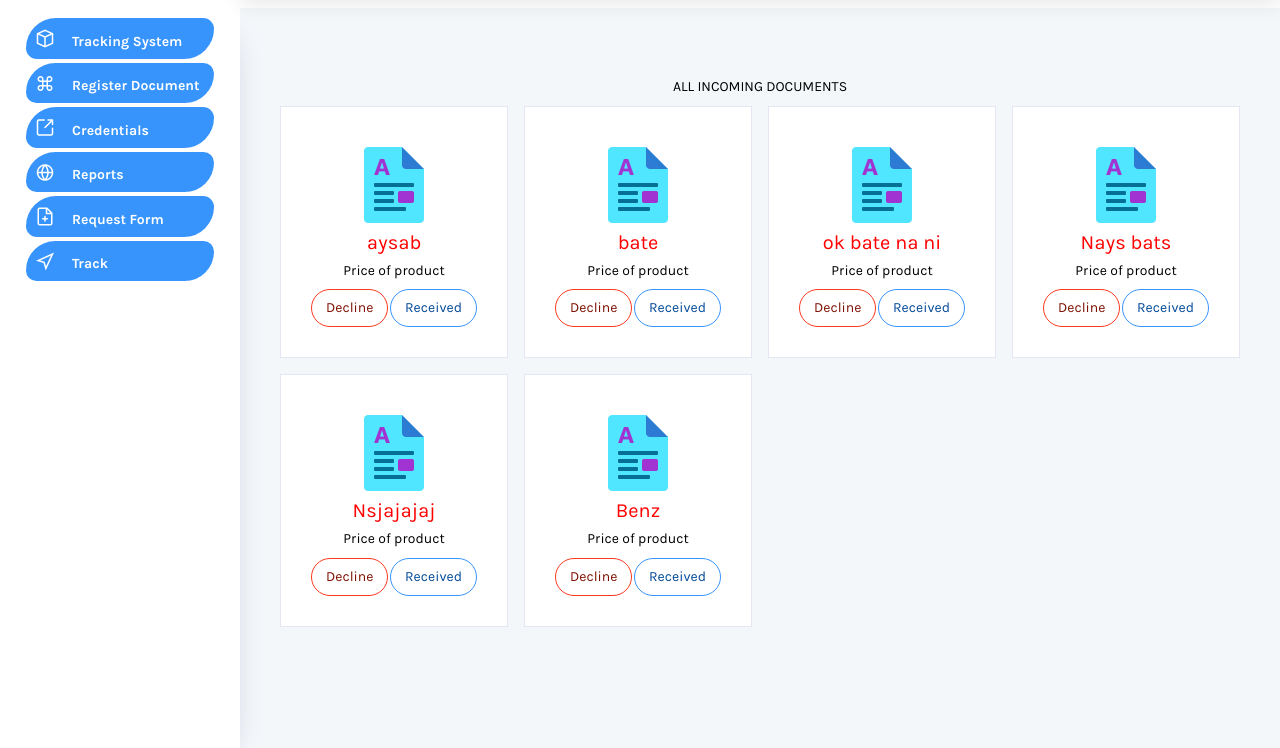
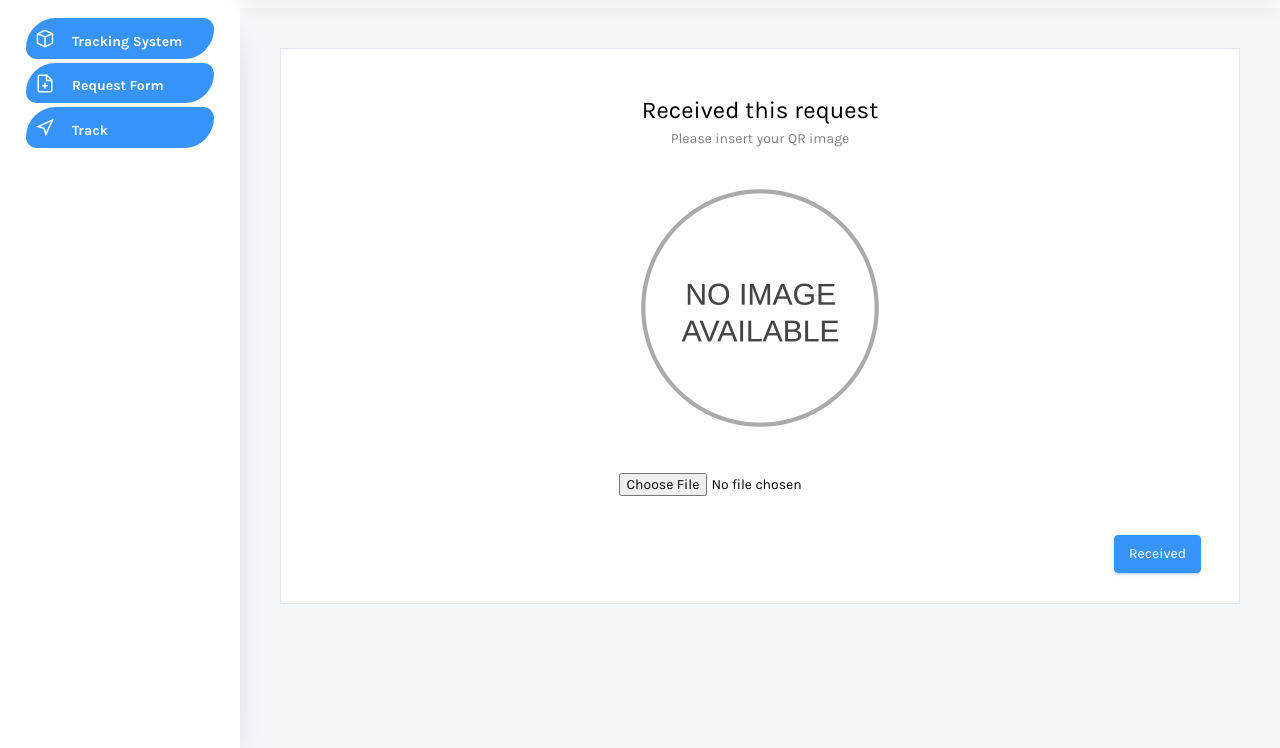
Before and after one commit to batsCr1t/Qr_Code, a PHP site: page /dashboard_incoming.php in a window 1280 px wide. Shown: the part 60-808 px from the top of the page. Run offline with PHP 8.4, Linux system fonts and the light colour scheme; data comes from the database, SQL or seed files in the repository; some libraries are stand-ins or nearby versions.

Commit message:
minor update

```diff
--- a/dashboard_incoming.php
+++ b/dashboard_incoming.php
@@ -1,42 +1,74 @@
 <?php include 'index.php'; ?>
-<!-- partial -->
+<!DOCTYPE html>
+<html lang="en">
+
 <div class="main-panel">
-  <div class="content-wrapper">
-    <p>&nbsp;</p>
-    <p style="text-align: center;">ALL INCOMING DOCUMENTS</p>
-    <div class="row" id="responds">
-      <?php
-      include_once("connection.php");
-      $Result = mysqli_query($connecDB, "SELECT id,fileimage FROM file");
-      while ($row = mysqli_fetch_array($Result)) {
-        echo '
-                <div class="col-xl-3 grid-margin stretch-card">
+    <div class="content-wrapper">
+        <div class="row">
+            <div class="col-md-12 grid-margin stretch-card">
                 <div class="card">
-                <div class="card-body">
-                <img style="border-radius: 50%; display: block;margin-left: auto;margin-right: auto;" src="images/faces/rtf-document.png" alt="Avatar">
-              <h5 style="text-align: center; color:red;">' . $row["fileimage"] . '</h5>
-              <p style="text-align: center;">Price of product</p>
-              <button type="button" class="btn btn-outline-info btn-rounded btn-fw pull-right">Received</button>
-              <button type="button" class="btn btn-outline-danger btn-rounded btn-fw pull-left">Decline</button>
-              </div>
-              </div>
-              </div>
-              ';
-      }
-      ?>
+                    <div class="card-body">
+                        <form class="forms-sample">
+                            <div class="form-group" style="display:flex; align-items:center; justify-content:center; flex-direction:column">
+                                <label for="exampleInputUsername1" style="font-size: 1.5rem; margin-top: 20px">Received this request</label>
+                                <p style="color: grey">Please insert your QR image</p>
+                                <img src="./images/others/no-image-available.png" id="qr-img" width="250px" height="250px" style="margin: 25px 25px; border:1px white grey" alt="qr-code-image" />
+                                <input type="file" accept="image/*" onchange="loadFile(event)" style="border-radius: 10px; padding: 15px;">
+                            </div>
+                        </form>
+                        <button type="submit" class="btn btn-info mr-2" style="float:right;" data-toggle="modal" data-target="#myModal1">Received</button>
+                    </div>
+                </div>
+            </div>
+        </div>
     </div>
-  </div>
-  <!-- End of partial -->
 </div>
+<!--Start of Modal-->
+<div class="modal fade modal-mini modal-primary" id="myModal1" tabindex="-1" role="dialog" aria-labelledby="myModalLabel" aria-hidden="true">
+    <div class="modal-dialog">
+        <div class="modal-content">
+            <div class="modal-header justify-content-center">
+                <div class="modal-profile">
+                    <p>Search result for</p>
+                    <img src="./images/others/no-image-available.png" id="modal-qr-img" width="250px" height="250px" style="margin: 25px 25px; border:1px white grey" alt="qr-code-image" />
+                    <p>Type: <span style="font-weight: bold;">Clearance</span></p>
+                    <p>Name: <span style="font-weight: bold;">Dandy Makabudbud</span></p>
+                    <p>Description: <span style="font-weight: bold;">Please notice me</span></p>
+                    <hr>
+                    <ul>
+                        <li>
+                            <div>
+                                3rd May 2020<br> 7:00 PM
+                            </div>
+                            <div class="item-title" style="color: green;">QR Code was generated</div>
+                        </li>
+                        <li>
+                            <div>
+                                19th May 2020<br> 3:00 PM
+                            </div>
+                            <div class="item-title" style="color: green;">Received and Approved</div>
+                        </li>
+                    </ul>
+                </div>
+            </div>
+            <div class="modal-footer">
+                <button type="button" class="btn btn-link btn-simple"  data-dismiss="modal">Close</button>
+            </div>
+        </div>
+    </div>
 </div>
-</div>
-<script src="vendors/base/vendor.bundle.base.js"></script>
-<script src="js/off-canvas.js"></script>
-<script src="js/hoverable-collapse.js"></script>
-<script src="js/template.js"></script>
-<script src="vendors/chart.js/Chart.min.js"></script>
-<script src="vendors/jquery-bar-rating/jquery.barrating.min.js"></script>
-<script src="js/dashboard.js"></script>
-</body>
+<!--End of Modal-->
+
+<script>
+    // DISPLAY INPUTTED IMAGE
+    var output = document.getElementById('qr-img');
+    var loadFile = function(event) {
+        output.src = URL.createObjectURL(event.target.files[0]);
+        output.onload = function() {
+            URL.revokeObjectURL(output.src) // free memory
+        }
+    };
+    // DISPLAY INPUTTED IMAGE TO MODAL
+</script>
 
 </html>
--- a/dashboard_recieved.php
+++ b/dashboard_recieved.php
@@ -2,7 +2,7 @@
       <!-- partial -->
       <div class="main-panel">
         <div class="content-wrapper">
-          <a href="dashboard_incoming.php"><button type="button" class="btn btn-info btn-rounded btn-fw pull-mid">Incoming Request ( <b style="color:yellow;">1</b> )</button><a>
+          <a href="dashboard_incoming.php"><button type="button" class="btn btn-info btn-rounded btn-fw pull-mid">Received</button><a>
           <p>&nbsp;</p>
           <p style="text-align: center;">ALL RECEIVED DOCUMENTS</p>
         <div class="row" id="responds">
--- a/index.php
+++ b/index.php
@@ -87,6 +87,7 @@ border-radius: 50px 20px;">
               <span class="menu-title">Tracking System</span>
             </a>
           </li>
+          <!--
           <li class="nav-item">
             <a class="nav-link" href="crud.php" style="background-color:#3794FC; color:white;border: 2px solid;padding: 10px;
 border-radius: 50px 20px;">
@@ -94,6 +95,8 @@ border-radius: 50px 20px;">
               <span class="menu-title">Register Document</span>
             </a>
           </li>
+-->
+           <!--
           <li class="nav-item">
             <a class="nav-link" href="typography.php" style="background-color:#3794FC; color:white;border: 2px solid;padding: 10px;
 border-radius: 50px 20px;">
@@ -101,6 +104,8 @@ border-radius: 50px 20px;">
               <span class="menu-title">Credentials</span>
             </a>
           </li>
+-->
+          <!--
           <li class="nav-item">
             <a class="nav-link" href="chart.php" style="background-color:#3794FC; color:white; border: 2px solid;padding: 10px;
 border-radius: 50px 20px;">
@@ -108,6 +113,7 @@ border-radius: 50px 20px;">
               <span class="menu-title">Reports</span>
             </a>
           </li>
+          -->
           <li class="nav-item">
             <a class="nav-link" href="request_form.php" style="background-color:#3794FC; color:white; border: 2px solid;padding: 10px;
 border-radius: 50px 20px;">
--- a/request_form.php
+++ b/request_form.php
@@ -16,7 +16,7 @@
                             </div>
                             <div class="form-group">
                                 <label for="exampleInputEmail1">Complete Name</label>
-                                <input type="text" class="form-control" id="exampleInputEmail1" placeholder="Complete Name" readonly>
+                                <input type="text" class="form-control" id="exampleInputEmail1" placeholder="Complete Name" >
                             </div>
                             <div class="form-group">
                                 <label for="exampleInputEmail1">Description</label>
```
